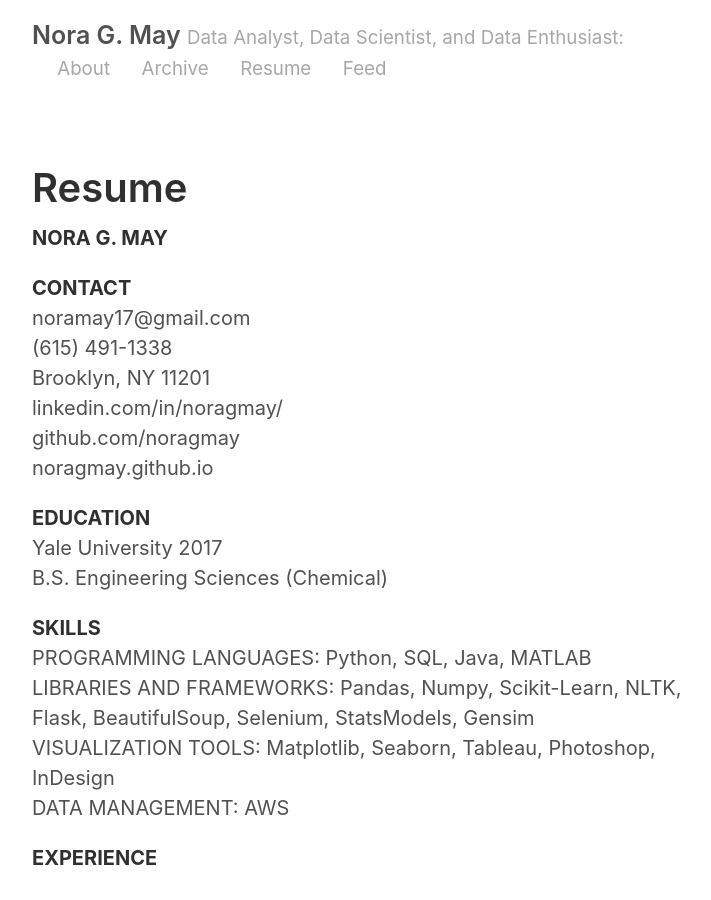
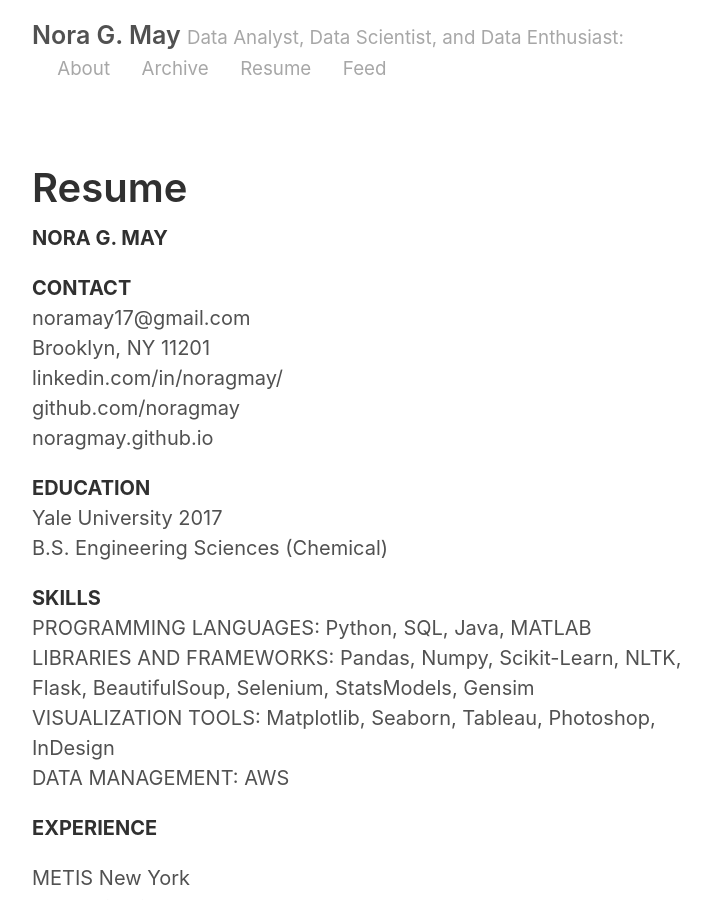
Before and after one commit to noragmay/noragmay.github.io, a Jekyll site: the page built from resume.md, in a window 1280 px wide and 900 px high. Shown: the whole window, without its empty margins (258-969 px from the left). Built offline with Jekyll 4.4.1, drawn with Linux system fonts in a browser that asks for light colours.

Commit message:
resumephone

```diff
--- a/resume.md
+++ b/resume.md
@@ -8,7 +8,6 @@ title: Resume
 
 **CONTACT**
 noramay17@gmail.com
-(615) 491-1338
 Brooklyn, NY 11201
 linkedin.com/in/noragmay/
 github.com/noragmay
```
